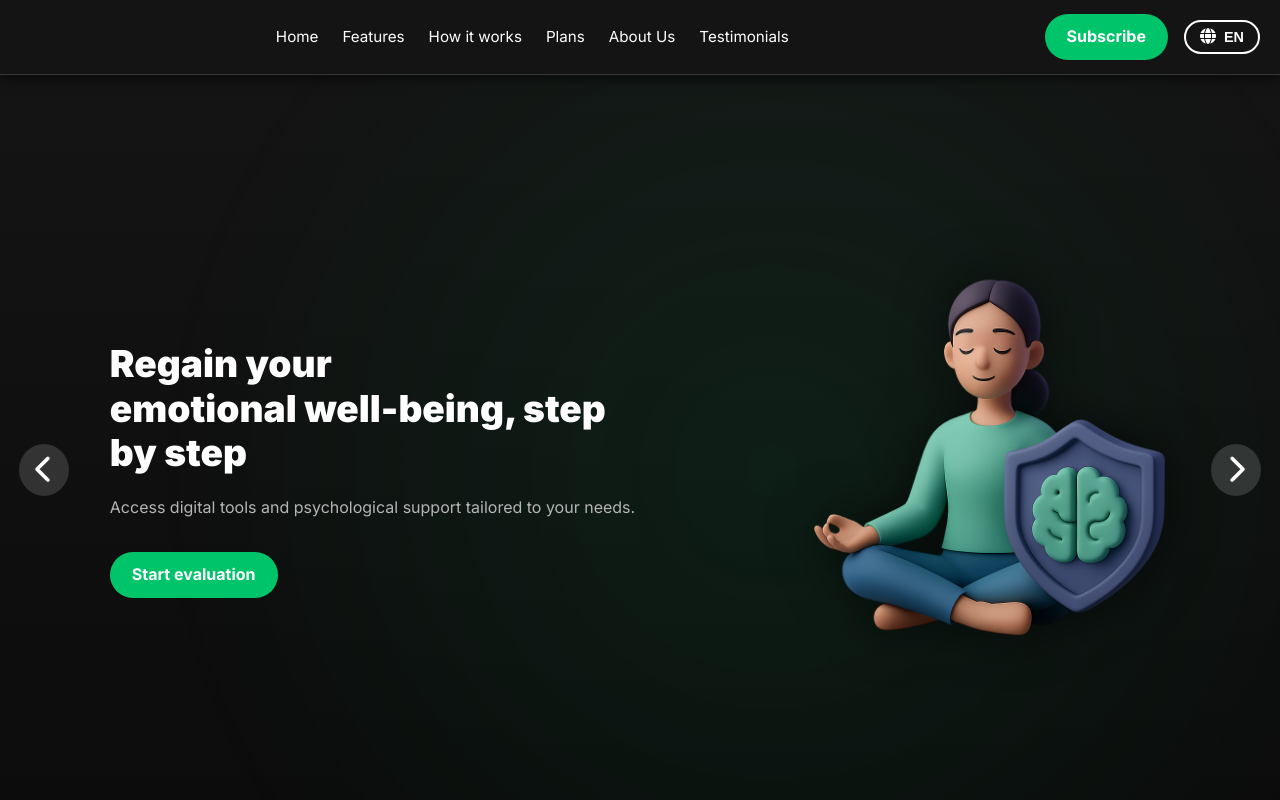
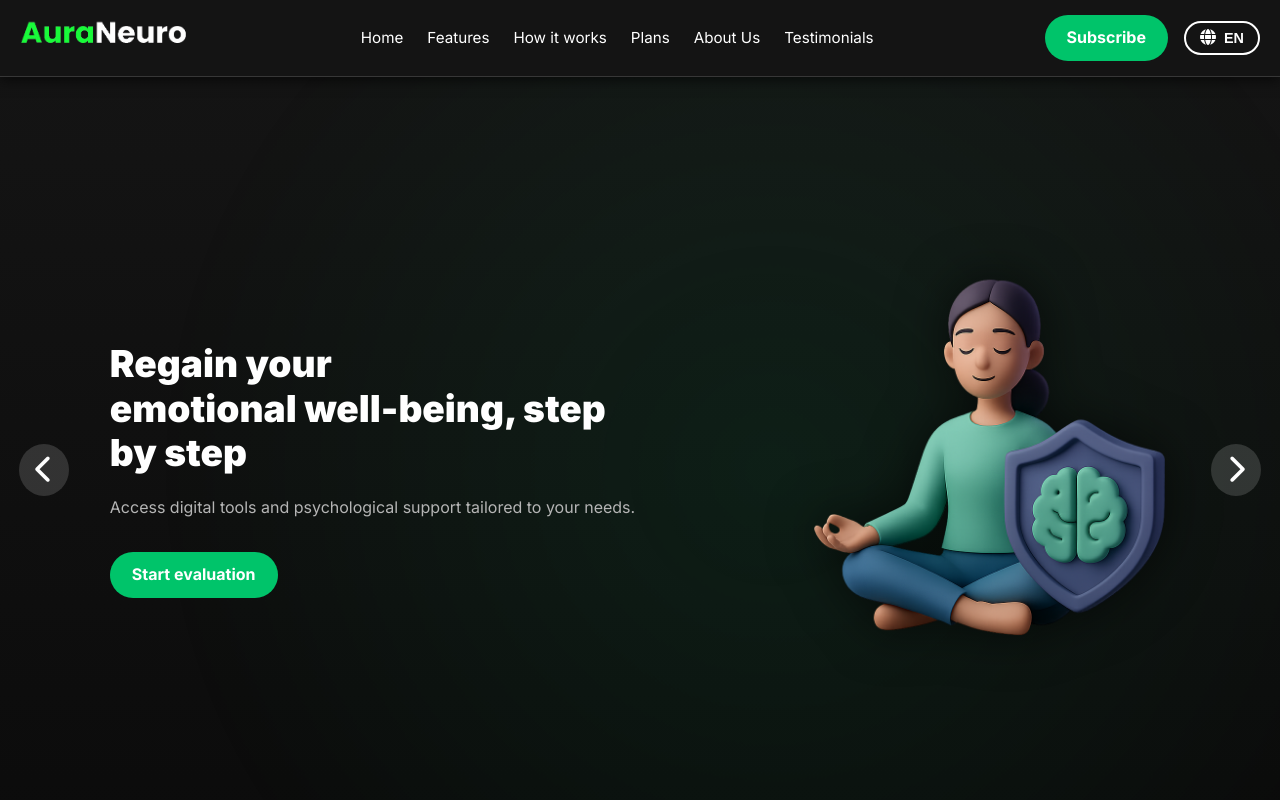
Before and after one commit to UPC-1ASI0730-2520-7468-Mithycore/LandingPageAuraNeuro, a plain HTML site: page index.html in a window 1280 px wide. Shown: the top 800 px of the page. Drawn offline with Linux system fonts and the light colour scheme.

Commit message:
fix(docs): logo AuraNeuro

```diff
--- a/index.html
+++ b/index.html
@@ -19,7 +19,7 @@
 <header class="navbar bg-darker">
   <div class="navbar-container">
     <a href="#home" class="navbar-logo">
-      <imgs src="imgs/logo.png" alt="AuraNeuro" />
+      <img src="imgs/logo.png" alt="AuraNeuro" />
     </a>
 
     <button class="menu-toggle" aria-label="Abrir menú">
```
